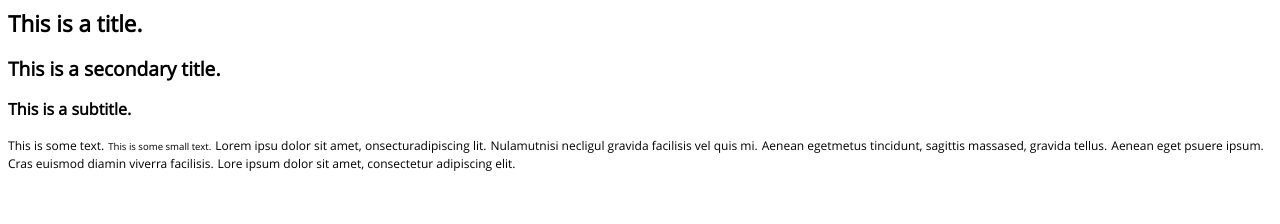
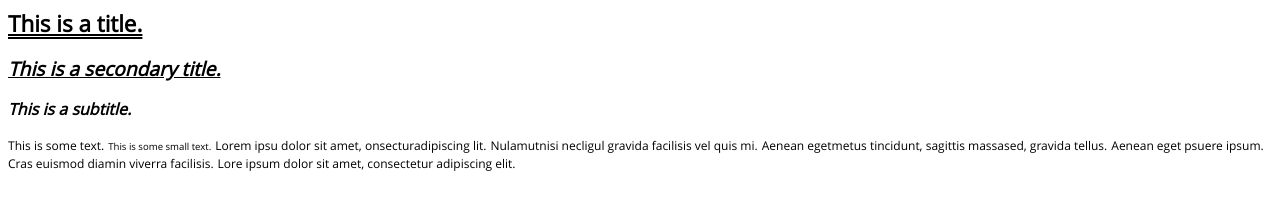
Before and after one commit to shakna-israel/rosetintedspectacles, a Jekyll site: the page built from _pages/test.md, in a window 1280 px wide. Shown: the top 224 px of the page. Built offline with Jekyll 4.4.1, drawn with Linux system fonts in a browser that asks for light colours.

Commit message:
Reading optimisability

```diff
--- a/css/reading.css
+++ b/css/reading.css
@@ -1,12 +1,12 @@
 @font-face {
-  font-family: 'Open Sans';
+  font-family: 'Source Sans Pro';
   font-style: normal;
   font-weight: 400;
   src: local('Open Sans'), local('OpenSans'), url(https://fonts.gstatic.com/s/opensans/v13/cJZKeOuBrn4kERxqtaUH3VtXRa8TVwTICgirnJhmVJw.woff2) format('woff2');
 }
 
 p {
-  font-family: 'Open Sans', sans-serif, 'Verdana', 'Calibri';
+  font-family: 'Source Sans Pro', sans-serif, 'Verdana', 'Calibri';
   font-size: 0.75em;
   -o-transition:all .2s ease-in-out;
   -moz-transition:all .2s ease-in-out;
@@ -20,51 +20,64 @@ p:focus {
 }
 
 h1 {
-  font-family: 'Open Sans', sans-serif, 'Verdana', 'Calibri';
+  font-family: 'Source Sans Pro', sans-serif, 'Verdana', 'Calibri';
   font-size: 1.4em;
   -o-transition:all .2s ease-in-out;
   -moz-transition:all .2s ease-in-out;
   -webkit-transition:all .2s ease-in-out;
   transition:all .2s ease-in-out;
+  text-decoration: underline;
+  text-decoration-style: double;
+  text-rendering: optimizeLegibility;
 }
 
 h1:focus {
   font-size: 2em;
+  text-decoration-style: solid;
 }
 
 h2 {
-  font-family: 'Open Sans', sans-serif, 'Verdana', 'Calibri';
+  font-family: 'Source Sans Pro', sans-serif, 'Verdana', 'Calibri';
   font-size: 1.2em;
   -o-transition:all .2s ease-in-out;
   -moz-transition:all .2s ease-in-out;
   -webkit-transition:all .2s ease-in-out;
   transition:all .2s ease-in-out;
+  text-decoration: underline;
+  font-style:italic;
+  text-rendering: optimizeLegibility;
 }
 
 h2:focus {
   font-size: 1.85em;
+  font-style:unset;
 }
 
 h3 {
-  font-family: 'Open Sans', sans-serif, 'Verdana', 'Calibri';
+  font-family: 'Source Sans Pro', sans-serif, 'Verdana', 'Calibri';
   font-size: 1em;
   -o-transition:all .2s ease-in-out;
   -moz-transition:all .2s ease-in-out;
   -webkit-transition:all .2s ease-in-out;
   transition:all .2s ease-in-out;
+  font-style:italic;
+  text-rendering: optimizeLegibility;
 }
 
 h3:focus {
   font-size: 1.75em;
+  font-style: unset;
+  text-decoration: underline;
 }
 
 small {
-  font-family: 'Open Sans', sans-serif, 'Verdana', 'Calibri';
+  font-family: 'Source Sans Pro', sans-serif, 'Verdana', 'Calibri';
   font-size: 0.8em;
   -o-transition:all .2s ease-in-out;
   -moz-transition:all .2s ease-in-out;
   -webkit-transition:all .2s ease-in-out;
   transition:all .2s ease-in-out;
+  text-rendering: optimizeLegibility;
 }
 
 small:focus {
```
